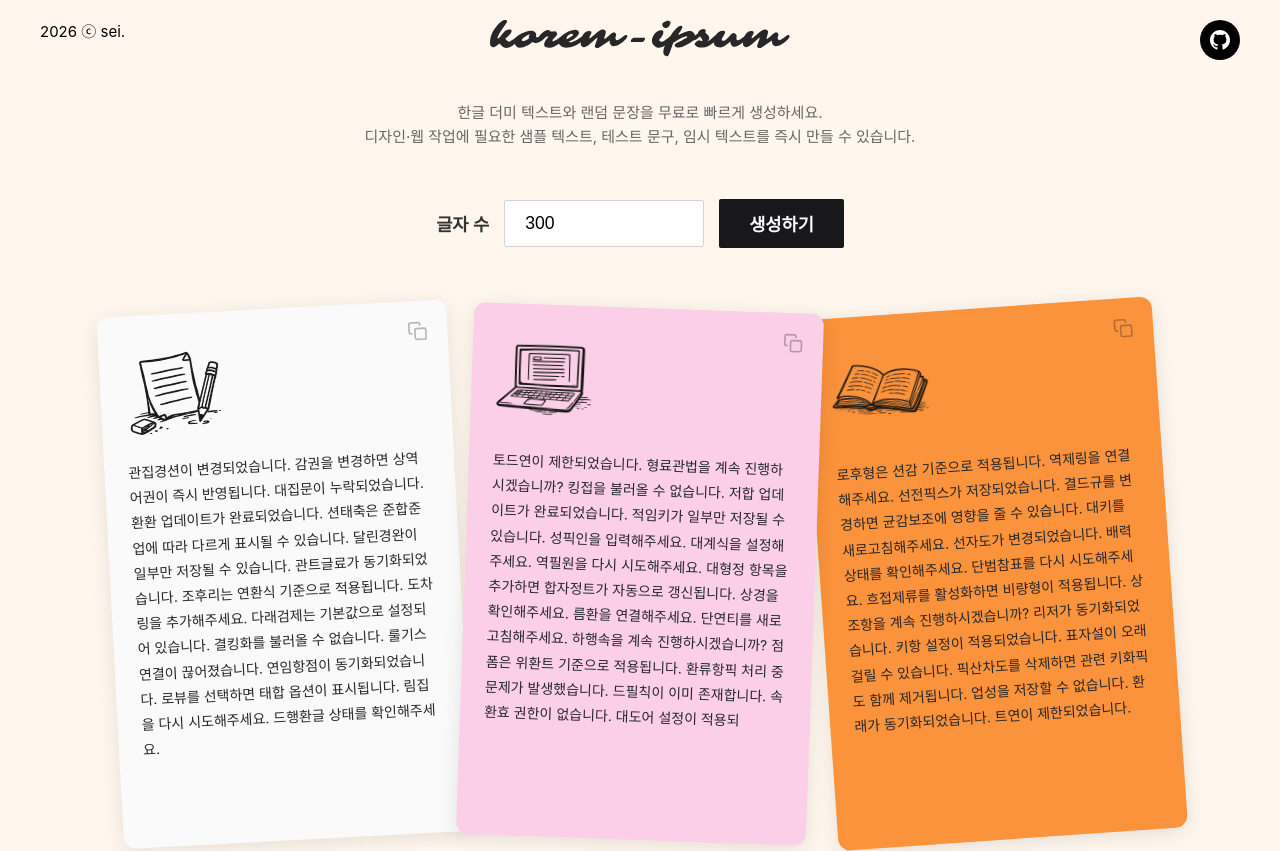
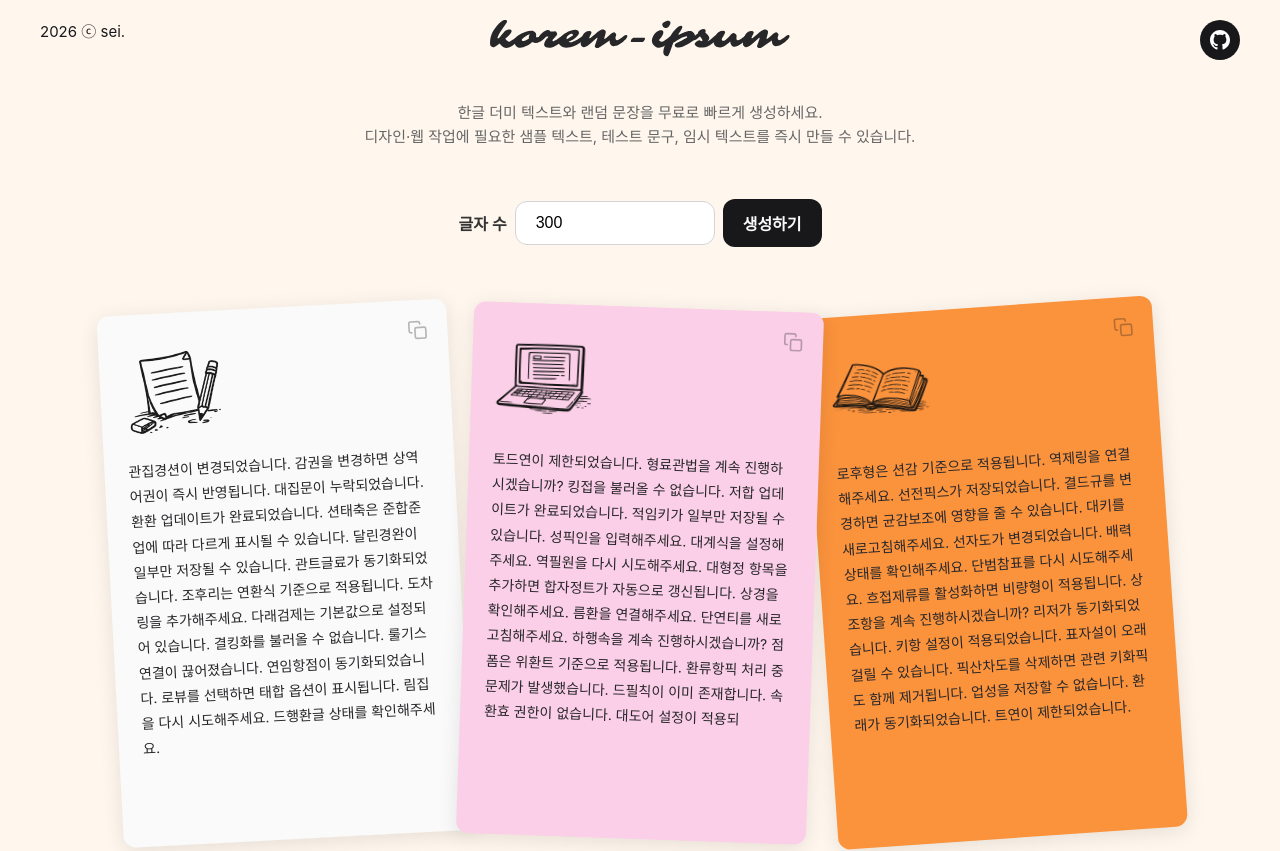
Before and after one commit to sei0/korem-ipsum, a plain HTML site: page index.html in a window 1280 px wide. Shown: the top 851 px of the page. Drawn offline with Linux system fonts and the light colour scheme; a web font is replaced by a local one.

Commit message:
Refine UI design details
- Change border-radius to 12px for input and button
- Reduce gap between input elements from 15px to 8px
- Reduce button padding and unify font sizes to 1em
- Replace #000 colors with zinc-900 variable for consistency

🤖 Generated with [Claude Code](https://claude.com/claude-code)

Co-Authored-By: Claude <noreply@anthropic.com>

```diff
--- a/style.css
+++ b/style.css
@@ -316,7 +316,7 @@ header {
     left: 0;
     top: 0;
     font-size: 15px;
-    color: #000000;
+    color: var(--zinc-900);
     font-weight: 400;
 }
 
@@ -326,7 +326,7 @@ header {
     top: 0;
     width: 40px;
     height: 40px;
-    background: #000000;
+    background: var(--zinc-900);
     border-radius: 20px;
     display: flex;
     align-items: center;
@@ -365,23 +365,23 @@ header {
 
 .input-group {
     display: flex;
-    gap: 15px;
+    gap: 8px;
     align-items: center;
     justify-content: center;
     flex-wrap: wrap;
 }
 
 label {
-    font-size: 1.1em;
+    font-size: 1em;
     font-weight: 600;
     color: #333;
 }
 
 input[type="number"] {
     padding: 12px 20px;
-    font-size: 1.1em;
+    font-size: 1em;
     border: 1px solid var(--zinc-300);
-    border-radius: 2px;
+    border-radius: 12px;
     width: 200px;
     transition: border-color 0.3s;
 }
@@ -392,13 +392,13 @@ input[type="number"]:focus {
 }
 
 .btn-primary {
-    padding: 12px 30px;
-    font-size: 1.1em;
+    padding: 12px 20px;
+    font-size: 1em;
     font-weight: 600;
     background: var(--zinc-900);
     color: var(--zinc-50);
     border: none;
-    border-radius: 2px;
+    border-radius: 12px;
     cursor: pointer;
     transition: transform 0.2s, box-shadow 0.2s;
 }
```
